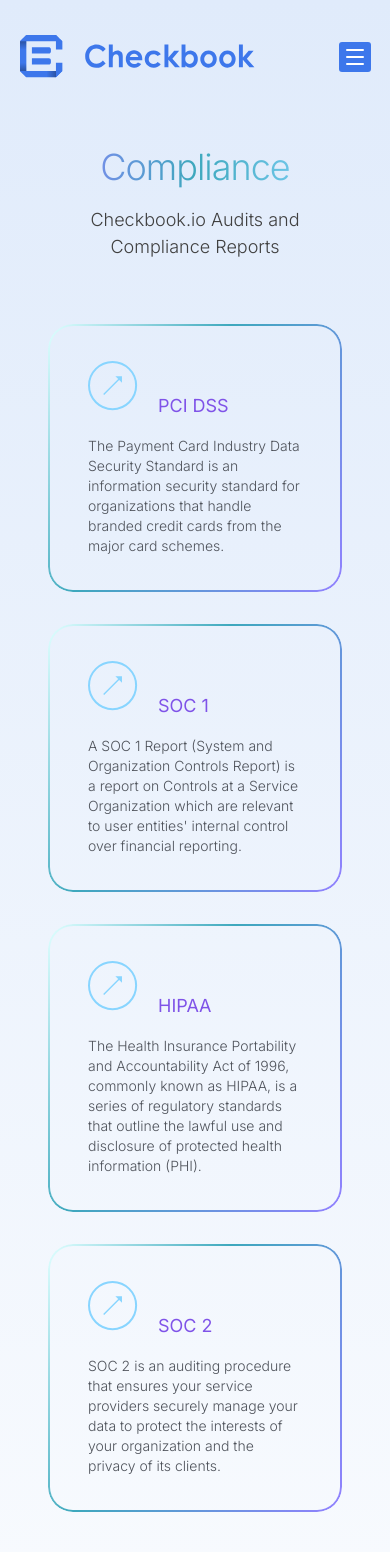
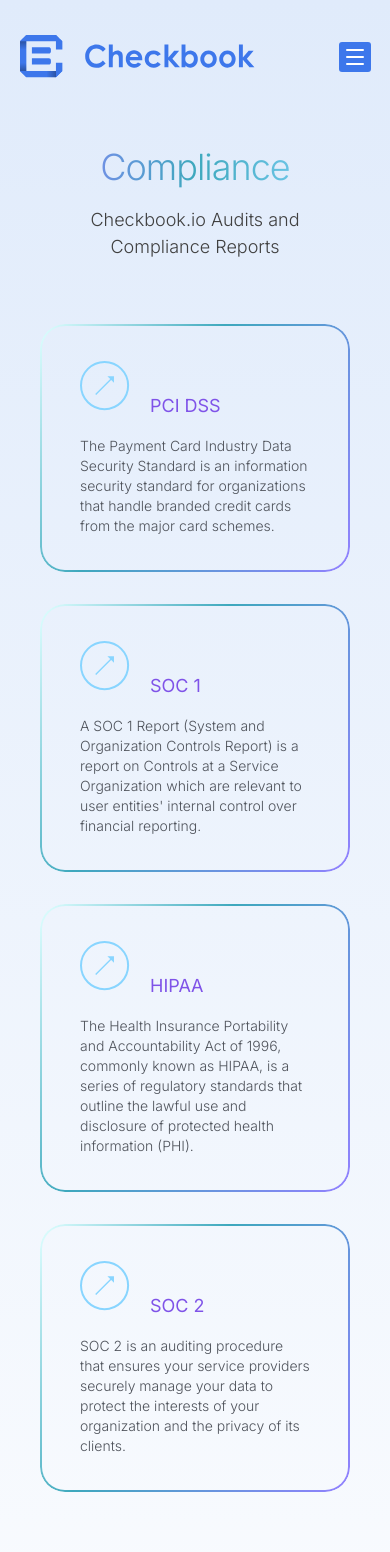
Before and after one commit to Pirai-Infotech/Pirai-checkbook-website, a Next.js app: page /Compliance in a window 390 px wide. Shown: the top 1552 px of the page. Built offline with nearby package versions, Linux system fonts and the light colour scheme.

Commit message:
Developer review changes

```diff
--- a/app/Compliance/page.js
+++ b/app/Compliance/page.js
@@ -10,7 +10,7 @@
 
 function page() {
   return (
-    <div className="px-8 sm:px-0">
+    <div className="container m-auto px-6 sm:px-0">
       <section className="px-2 py-8 sm:px-4 md:px-8 md:py-12">
         <p className="font-inter text-[36px] sm:text-[48px] md:text-[64px] lg:text-[88px] font-light leading-tight sm:leading-[50px] md:leading-[80px] lg:leading-[106.5px] tracking-[-1px] sm:tracking-[-1.5px] lg:tracking-[-2px] text-center bg-clip-text text-transparent bg-gradient-to-r from-[#9281FF] via-[#3EA8BD] to-[#89D6FF]">
           Compliance
@@ -22,7 +22,7 @@
         </div>
       </section>
       <section className="w-full grid justify-center gap-8 mt-8  md:mt-10 lg:mt-14 px-4">
-        <div className="flex flex-col md:flex-row justify-between gap-8 w-full max-w-[1240px]">
+        <div className="flex flex-col md:flex-row justify-between gap-8 w-full lg:max-w-[1000px] xl:max-w-[1240px]">
           <div className="flex flex-col md:flex-row gap-8 w-full lg:w-[460px] h-auto lin-bf-txt">
             <div className="py-7 px-10 grad-border-compliance rounded-[25px] lg:rounded-[62px] bdr-compliance">
               <div className="flex flex-row lg:flex-col items-center lg:items-start gap-5">
@@ -58,7 +58,7 @@
             </div>
           </div>
         </div>
-        <div className="flex flex-col md:flex-row justify-between gap-8 w-full max-w-[1240px]">
+        <div className="flex flex-col md:flex-row justify-between gap-8 w-full lg:max-w-[1000px] xl:max-w-[1240px]">
           <div className="flex flex-col md:flex-row gap-8 w-full lg:w-[747px] h-auto lin-bf-txt">
             <div className="py-7 px-10 grad-border-compliance rounded-[25px] lg:rounded-[62px] bdr-compliance">
               <div className="flex flex-row lg:flex-col items-center lg:items-start gap-5">
@@ -99,7 +99,7 @@
 
       <section className="mt-14 md:mt-20 lg:mt-28">
         <div className="w-full grid justify-center px-4">
-          <p className="font-circular-spotify text-base sm:text-lg md:text-xl lg:text-[27px] font-light leading-normal sm:leading-[30px] md:leading-[36px] lg:leading-[38.1px] text-center max-w-full sm:max-w-lg md:max-w-2xl lg:max-w-[936px] text-[#404040]">
+          <p className="font-circular-spotify text-base sm:text-lg md:text-xl lg:text-[27px] font-light leading-normal sm:leading-[30px] md:leading-[36px] lg:leading-[38.1px] text-center m-auto max-w-full sm:max-w-lg md:max-w-[556px] lg:max-w-[936px] text-[#404040]">
             We take compliance seriously and display our compliance efforts
             publicly. We are happy to share more details. Please contact
             compliance at
@@ -111,7 +111,7 @@
               checkbook.io
             </Link>
           </p>
-          <p className="mt-8 sm:mt-10 lg:mt-14 font-circular-spotify text-base sm:text-lg md:text-xl lg:text-[27px] font-light leading-normal sm:leading-[30px] md:leading-[36px] lg:leading-[38.1px] text-center max-w-full sm:max-w-lg md:max-w-2xl lg:max-w-[936px] text-[#404040]">
+          <p className="mt-8 sm:mt-10 lg:mt-14 font-circular-spotify text-base sm:text-lg md:text-xl lg:text-[27px] font-light leading-normal sm:leading-[30px] md:leading-[36px] lg:leading-[38.1px] text-center m-auto max-w-full sm:max-w-lg md:max-w-[556px] lg:max-w-[936px] text-[#404040]">
             Checkbook Payment Holdings, Inc.; NMLS ID #2535348
           </p>
           <div className="mt-10 sm:mt-14 mb-10 sm:mb-14 justify-center hidden sm:flex">
@@ -125,7 +125,7 @@
       <section className="mt-8 md:mt-10 lg:mt-14">
       <ReadytoGetStart />
       </section>
-      <section className="lg:hidden mt-14 md:mt-20 lg:mt-28 w-[90%] m-auto">
+      <section className="lg:hidden mt-14 mb-14 md:mt-20 md:mb-20 lg:mt-28">
       <Faq />
       </section>
     </div>
--- a/app/ui/Footer.js
+++ b/app/ui/Footer.js
@@ -10,7 +10,7 @@
     <div className="bg-gradient-to-r from-[#9B8DFF] to-[#3E89BD]">
       <div className="container m-auto">
         <h3 className="text-[62px] text-white pt-20 pb-5 text-center font-light">
-          {contactFormText}
+          {contactFormText? contactFormText : 'Contact Us'}
         </h3>
         <p className="text-[27px] text-white mb-8 text-center font-light lg:px-[370px]">
           Our team is happy to answer your questions. Fill out the form and
```
